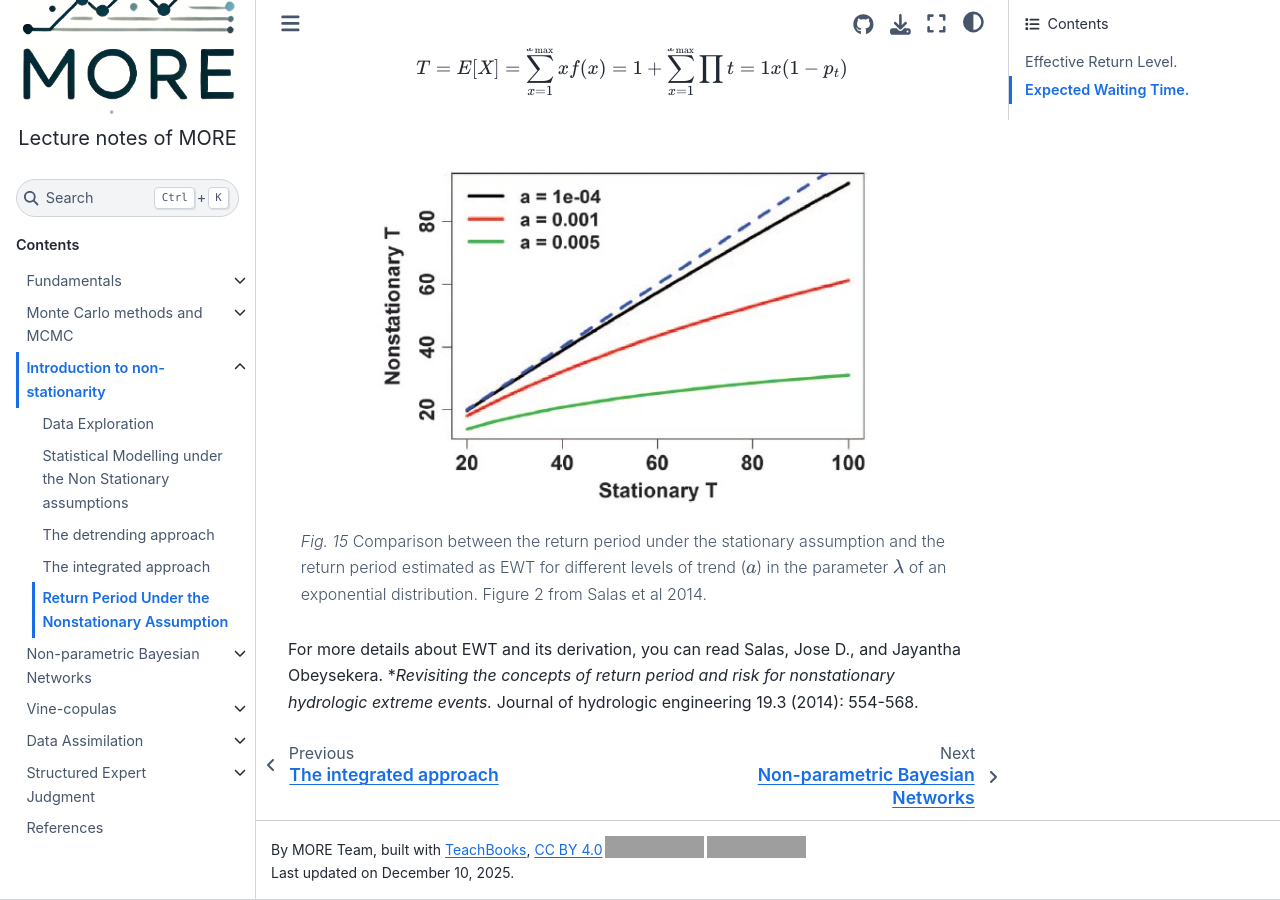
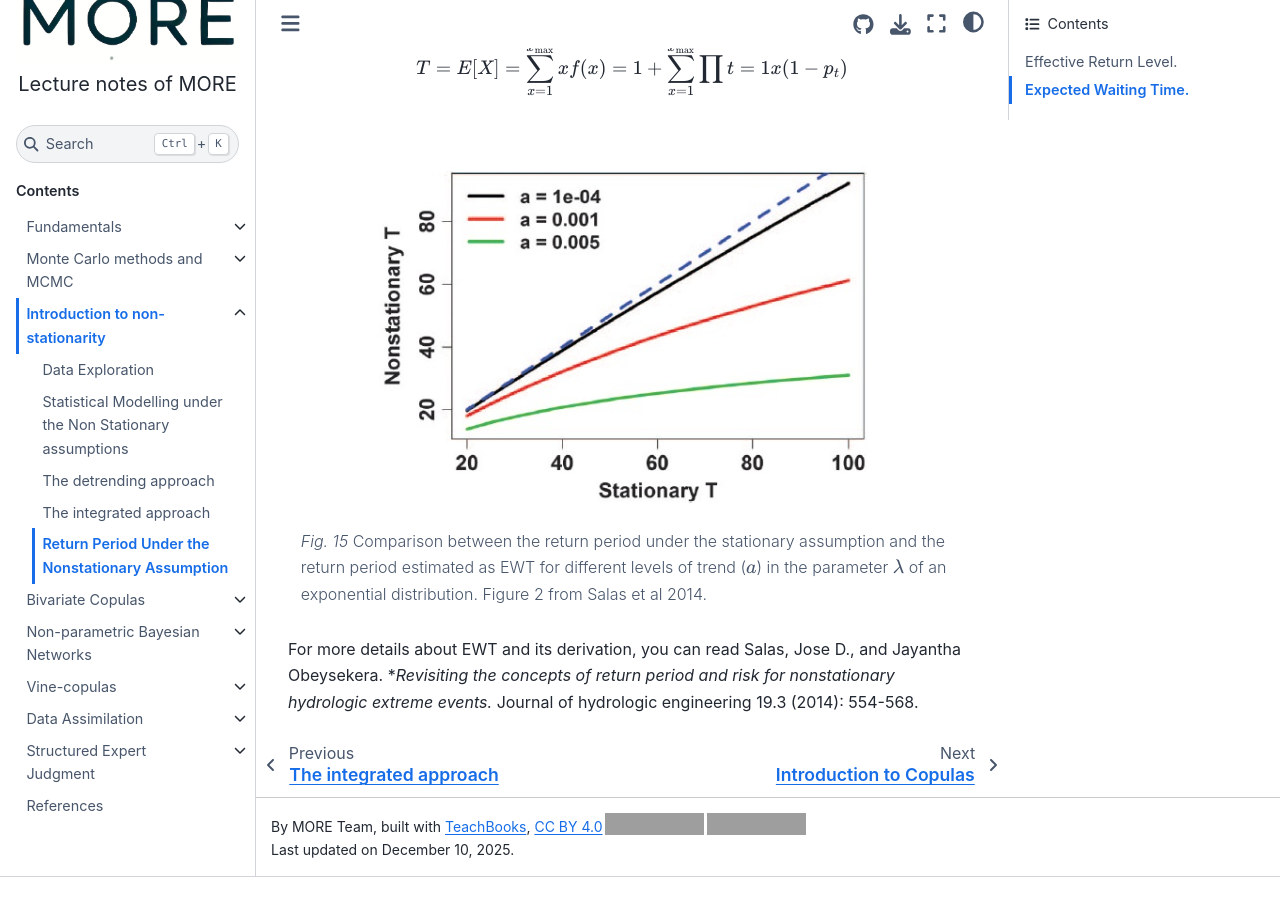
Before and after one commit to TUDelft-CITG/MORE-lecture-notes, a Jupyter Book: the page built from book/LectureNotes_NS/ReturnPeriod_NS.md, in a window 1280 px wide and 900 px high, scrolled down 2655 px. Built offline with Jupyter Book 1.0.4 settings and Sphinx 7.4.7 and the Sphinx Book theme 1.1.4, drawn with Linux system fonts in a browser that asks for light colours; pages that are not in the unit, such as notebooks, are missing from menus; comment, search, counter and statistics services are not loaded; after the commit the page ends 3532 px from its top, so only the background shows below that; some of the changed lines change nothing that is shown; grey boxes are pictures that could not be loaded.

Commit message:
add bicop to toc

```diff
--- a/book/_toc.yml
+++ b/book/_toc.yml
@@ -26,6 +26,16 @@ parts:
           - file: LectureNotes_NS/methods_NS.md
           - file: LectureNotes_NS/methods_NS_2.md
           - file: LectureNotes_NS/ReturnPeriod_NS.md
+      - file: bicopula/intro_bicopula.md
+        title: Bivariate Copulas
+        sections:
+          - file: bicopula/multi_data_exp.md
+          - file: bicopula/bivariate_cop.md
+          - file: bicopula/cop_family.md
+          - file: bicopula/taildep.md
+          - file: bicopula/fitting.md
+          - file: bicopula/gof_methods.md
+          - file: bicopula/and_or_scenarios.md
       - file: NPBN/overview.md
         title: Non-parametric Bayesian Networks
         sections:
```
